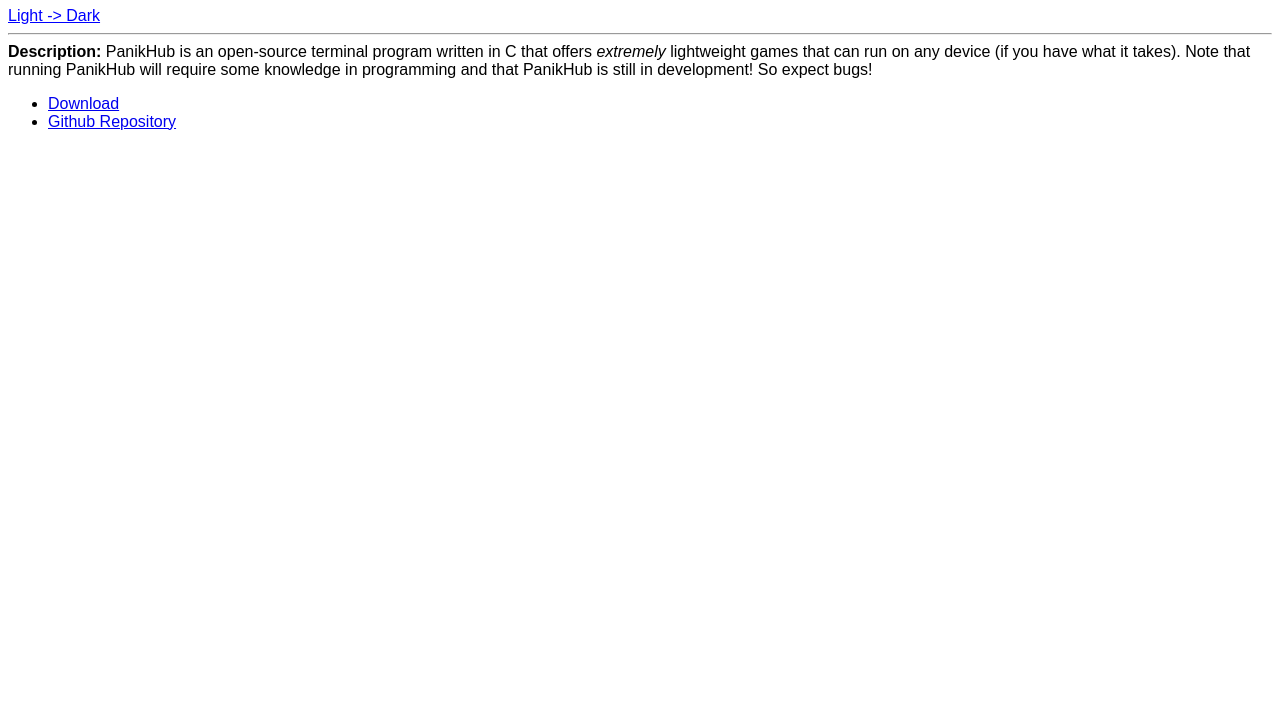
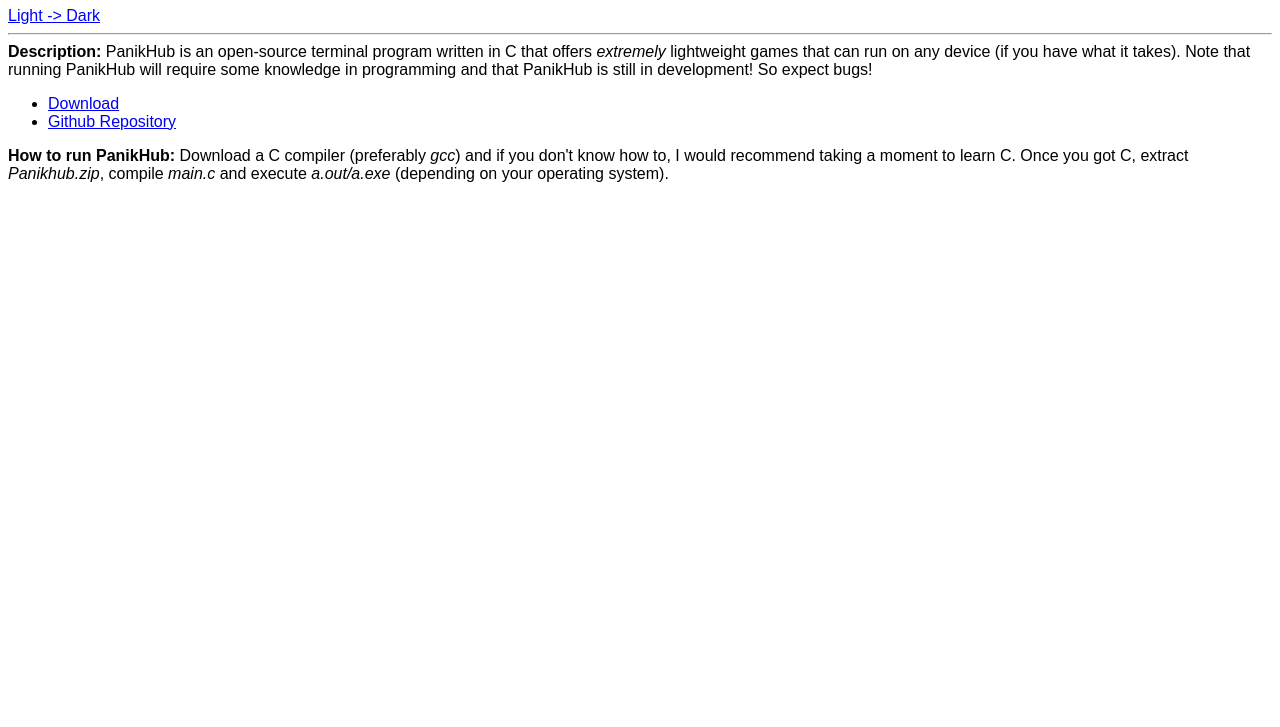
Before and after one commit to PanikNub/paniknub.github.io, a plain HTML site: page index.html in a window 1280 px wide. Shown: the part 73-800 px from the top of the page. Drawn offline with Linux system fonts and the light colour scheme.

Commit message:
Add files via upload

```diff
--- a/index.html
+++ b/index.html
@@ -33,6 +33,8 @@
 			<li><a href = "https://github.com/PanikNub/paniknub.github.io">Github Repository</a></li>
 		</ul>
 
+		<div><b>How to run PanikHub: </b>Download a C compiler (preferably <i>gcc</i>) and if you don't know how to, I would recommend taking a moment to learn C. Once you got C, extract <i>Panikhub.zip</i>, compile <i>main.c</i> and execute <i>a.out/a.exe</i> (depending on your operating system).</div>
+
 		<!-- Javascript -->
 		<script>
 			"use strict";
```
